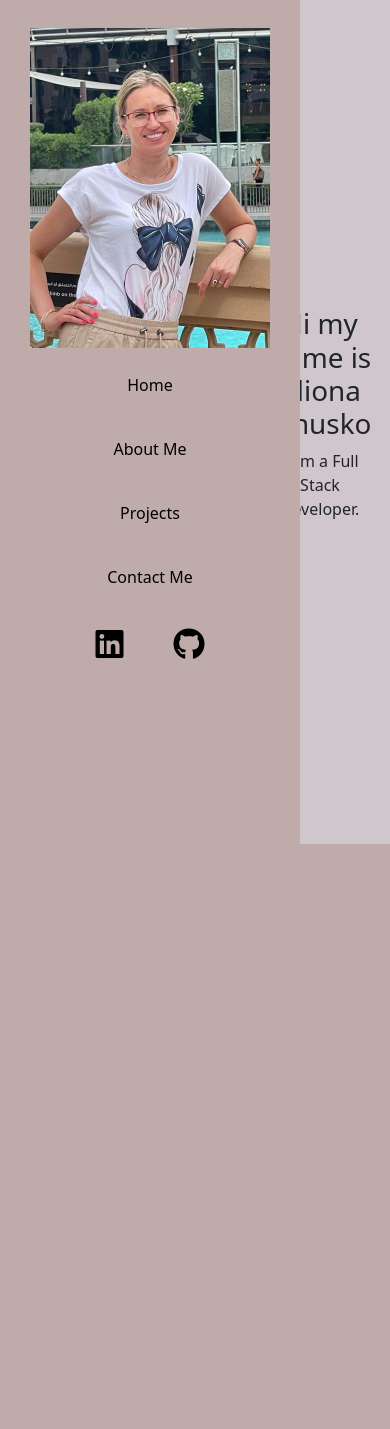
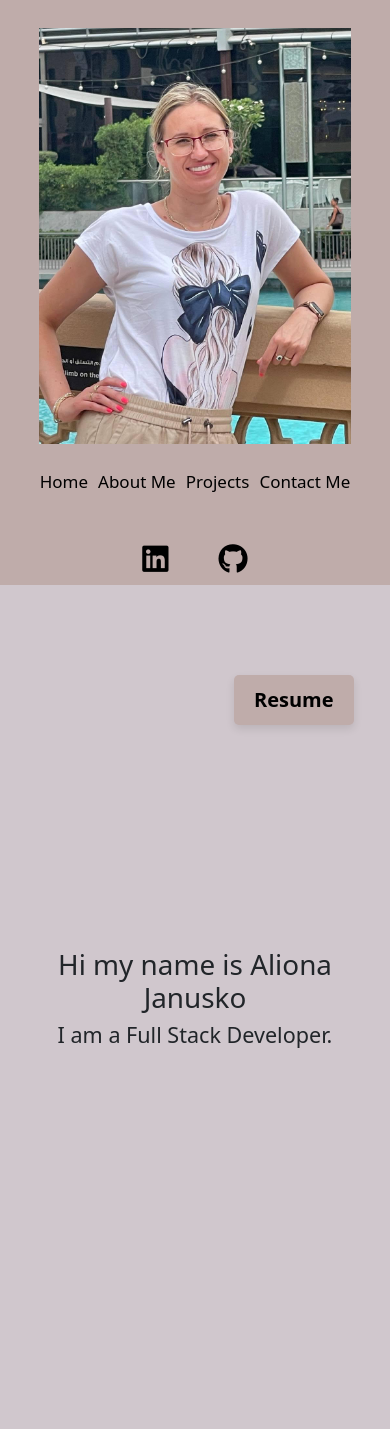
Before and after one commit to Aliona83/Portfolio, a Django app: page / in a window 390 px wide. Before the commit the page ends 844 px from the top, so only its background shows below. Run offline with Django 5.2, Linux system fonts and the light colour scheme.

Commit message:
Add @media for small screens 320px and 768px

```diff
--- a/Portfolio/static/css/styles.css
+++ b/Portfolio/static/css/styles.css
@@ -5,6 +5,7 @@
     padding: 0;
     box-sizing: border-box;
 }
+
 body, html {
     height: 100%;
     margin: 0;
@@ -12,7 +13,7 @@ body, html {
 
 .sidebar {
     width: 300px; /* Fixed width for sidebar */
-    background-color:#BFACAA ; /* Background color for sidebar */
+    background-color: #BFACAA; /* Background color for sidebar */
     padding-top: 20px;
     position: fixed; /* Fixed position */
     height: 100vh; /* Full height */
@@ -30,11 +31,10 @@ body, html {
     text-align: center;
 }
 
-
 .main_container {
-    margin-left: 250px; /* Margin to accommodate the fixed sidebar width */
+    margin-left: 300px; /* Margin to accommodate the fixed sidebar width */
     padding: 20px;
-    width: calc(100% - 250px); /* Adjust width to not overlap with sidebar */
+    width: calc(100% - 300px); /* Adjust width to not overlap with sidebar */
     height: 100vh; /* Full height */
     display: flex;
     align-items: center;
@@ -61,13 +61,10 @@ body, html {
 .navbar ul li a {
     text-decoration: none;
     color: #000;
-
-
 }
 
 .navbar ul li a:hover {
     background-color: #D9D5DE;
-
 }
 
 .navbar {
@@ -76,13 +73,88 @@ body, html {
     flex-direction: column;
     align-items: center;
 }
+
 .icons {
     display: flex;
     justify-content: center;
     gap: 50px;
-
 }
 
 a {
     color: #000;
+    font-size: 15px;
+    margin-bottom: 10px;
+
 }
+.resume-button {
+    display: inline-block;
+    padding: 10px 20px;
+    background-color: #BFACAA;
+    color: black;
+    text-decoration: none;
+    border: none;
+    border-radius: 5px;
+    font-size: 20px;
+    font-weight: bold;
+    text-align: center;
+    transition: background-color 0.3s ease;
+    position: absolute;
+    top: 80%;
+    left: 60%;
+    box-shadow: 0 4px 8px rgba(0, 0, 0, 0.1);
+}
+
+.resume-button:hover {
+    background-color: #0056b3; /* Darker blue on hover */
+}
+
+/* Responsive Styles */
+@media only screen and (max-width: 768px) {
+
+    .sidebar {
+        width: 100%;
+        height: auto;
+        position: relative;
+    }
+
+    .main_container {
+        margin-left: 0;
+        width: 100%;
+        padding-top: 10px;
+    }
+
+    .navbar ul {
+        display: flex;
+        flex-wrap: wrap;
+        justify-content: center;
+    }
+
+    .navbar ul li a {
+        padding: 5px 5px;
+        font-size: 17px;
+    }
+}
+
+@media only screen and (max-width: 320px) {
+.main_container h1 {
+    font-size: 35px;
+    height: 25vh;
+}
+
+.main_container h4 {
+    font-size: 25px;
+
+}
+    .navbar ul li a {
+        font-size: 15px;
+        font-weight: 600;
+    }
+    .navbar ul li a:hover {
+        background-color: #D9D5DE;
+    .icons {
+        flex-direction:row-reverse;
+        gap: 40px;
+
+    }
+}
+}
--- a/Portfolio/templates/Portfolio/main.html
+++ b/Portfolio/templates/Portfolio/main.html
@@ -10,7 +10,7 @@
     <link rel="stylesheet" href="https://cdnjs.cloudflare.com/ajax/libs/font-awesome/6.0.0-beta3/css/all.min.css">
 </head>
 <body>
-<div class="d-flex">
+    <div class="d-flex flex-column flex-md-row">
         <div class="sidebar">
             <div class="navbar">
                 <img src="{% static 'img/0.jpg' %}" alt="Your Image" class="logo">
@@ -22,11 +22,10 @@
                 </ul>
             </div>
             <div class="icons">
-            <a href="" target="">
+                <a href="#" target="">
                     <i class="fab fa-linkedin fa-2x"></i>
                 </a>
-
-            <a href="" target="">
+                <a href="#" target="">
                     <i class="fab fa-github fa-2x"></i>
                 </a>
             </div>
@@ -36,10 +35,13 @@
             {% block content %}
             <div class="text-center">
                 <h1>Hi my name is Aliona Janusko</h1>
-            <p>I am a Full Stack Developer.</p>
+                <h4>I am a Full Stack Developer.</h4>
             </div>
             {% endblock %}
         </div>
+        <a href="path/to/your/resume.pdf" class="resume-button">Resume</a>
+</body>
+        {% comment %} <button class="resume"> My Resume</button> {% endcomment %}
     </div>
 
     <script src="{% static 'js/script.js' %}"></script>
```
Lines whose indentation alone changed are shown as unchanged.
